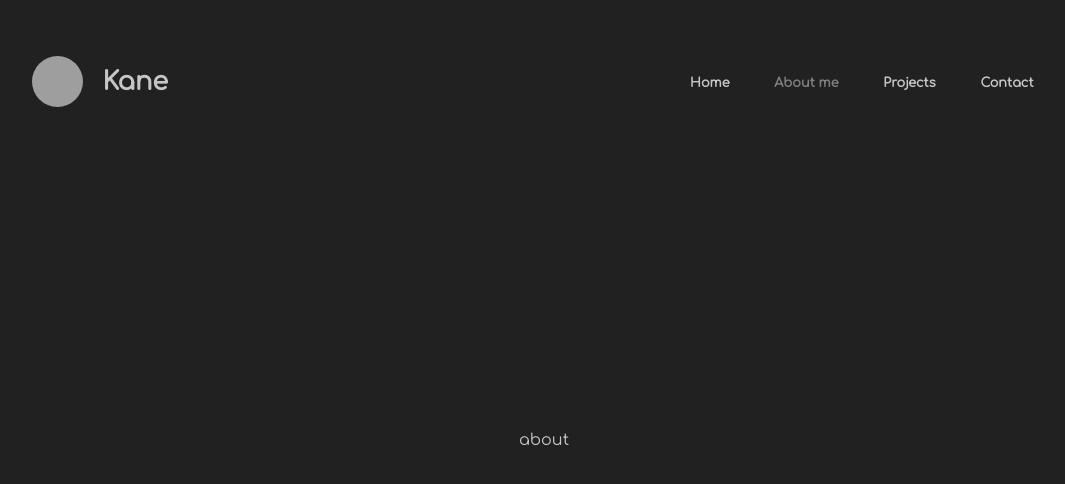
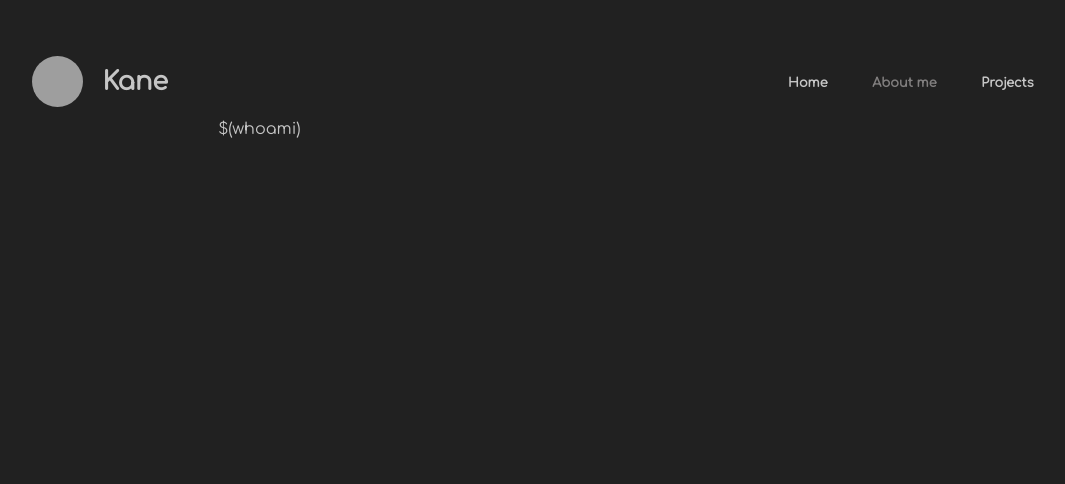
Before and after one commit to kane50613/ka1e, a Vue app: page /about in a window 1280 px wide. Shown: the top 484 px of the page, without its empty margins (96-1161 px from the left). Built offline with nearby package versions, Linux system fonts and the light colour scheme; grey boxes are pictures that could not be loaded.

Commit message:
more fixing

```diff
--- a/public/index.html
+++ b/public/index.html
@@ -3,6 +3,7 @@
     <head>
         <meta charset="utf-8">
         <meta http-equiv="X-UA-Compatible" content="IE=edge">
+        <meta name="description" content="Hi, my name is Kane! I like coding. Coding is everything!">
         <meta name="viewport" content="width=device-width,initial-scale=1.0">
         <title>Kane | Coding is everything.</title>
     </head>
--- a/src/App.vue
+++ b/src/App.vue
@@ -2,7 +2,7 @@
     <Navbar style="z-index: 999"/>
     <router-view v-slot="{ Component }">
         <transition name="fade">
-            <component :is="Component" style="position: absolute; top: 55%; left: 50%; transform: translate(-50%, -50%)"></component>
+            <component :is="Component" style="position: absolute; text-align: center; top: 15vh; width: 100vw"></component>
         </transition>
     </router-view>
     <link href="https://fonts.googleapis.com/css2?family=Comfortaa&display=swap" rel="stylesheet">
--- a/src/components/About.vue
+++ b/src/components/About.vue
@@ -1,5 +1,11 @@
 <template>
-    <p>about</p>
+    <div class="AboutContainer">
+        <div class="left">
+            <span>$(whoami)</span>
+        </div>
+        <div class="right">
+        </div>
+    </div>
 </template>
 
 <script>
@@ -9,5 +15,12 @@ export default {
 </script>
 
 <style scoped>
+    .AboutContainer {
+        display: grid;
+        grid-template-columns: 5fr 4fr;
+    }
 
+    .left {
+
+    }
 </style>
--- a/src/components/Main.vue
+++ b/src/components/Main.vue
@@ -38,10 +38,10 @@ export default {
 
     .title .everything {
         background: #e65c00;
-        background: -webkit-linear-gradient(to right, #e65c00, #f9d423);
-        background: linear-gradient(to right, #e65c00, #f9d423);
+        -webkit-text-fill-color: transparent;
         -webkit-background-clip: text;
-        -webkit-text-fill-color: transparent;
+        background: -webkit-linear-gradient(to right, #fdc830, #f37335);
+        background: linear-gradient(to right, #fdc830, #f37335);
     }
 
     @media (max-height: 500px) {
--- a/src/components/Navbar.vue
+++ b/src/components/Navbar.vue
@@ -5,7 +5,7 @@
             <span class="title">Kane</span>
         </router-link>
         <div class="right">
-            <router-link class="route" v-for="n in ['Home,/', 'About me,/about', 'Projects,/projects', 'Contact,/contact']" :to="n.split(',')[1]">{{ n.split(',')[0] }}</router-link>
+            <router-link class="route" v-for="n in ['Home,/', 'About me,/about', 'Projects,/projects']" :to="n.split(',')[1]">{{ n.split(',')[0] }}</router-link>
             <div class="menuButton" @click="menuOpen=!menuOpen">
                 <div :class="`${menuOpen?'active ':''}menubtn one`"></div>
                 <div :class="`${menuOpen?'active ':''}menubtn two`"></div>
--- a/vue.config.js
+++ b/vue.config.js
@@ -1,3 +1,4 @@
 module.exports = {
-  productionSourceMap: false
+  productionSourceMap: false,
+  publicPath: '/'
 }
```
